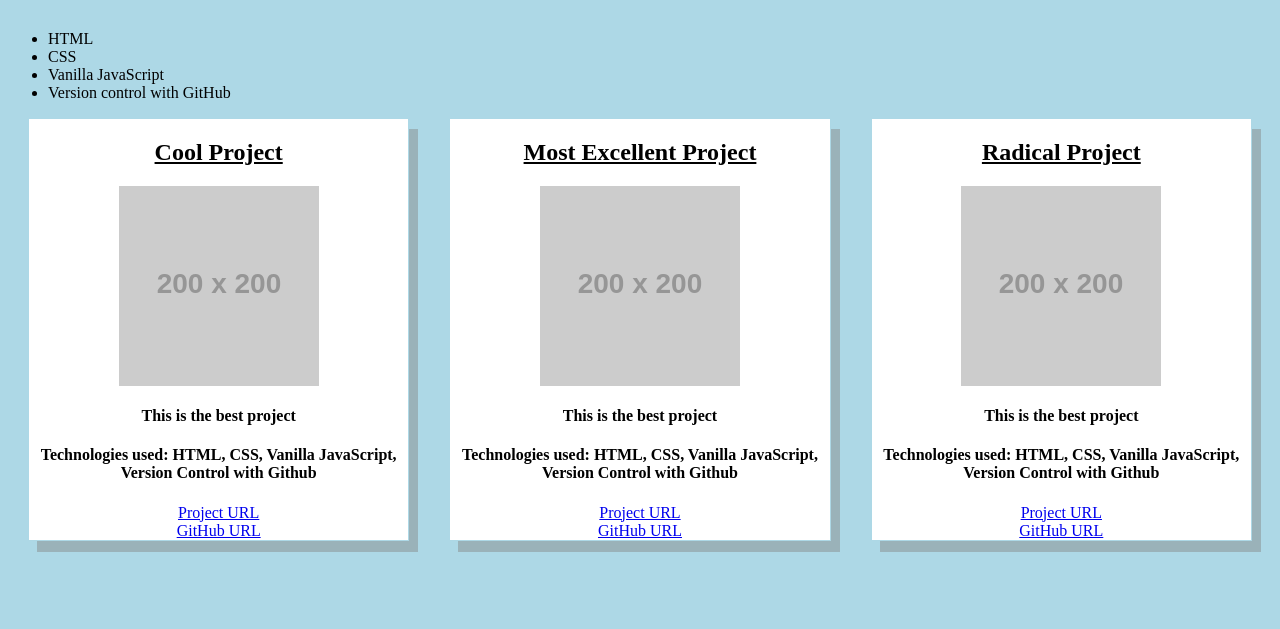
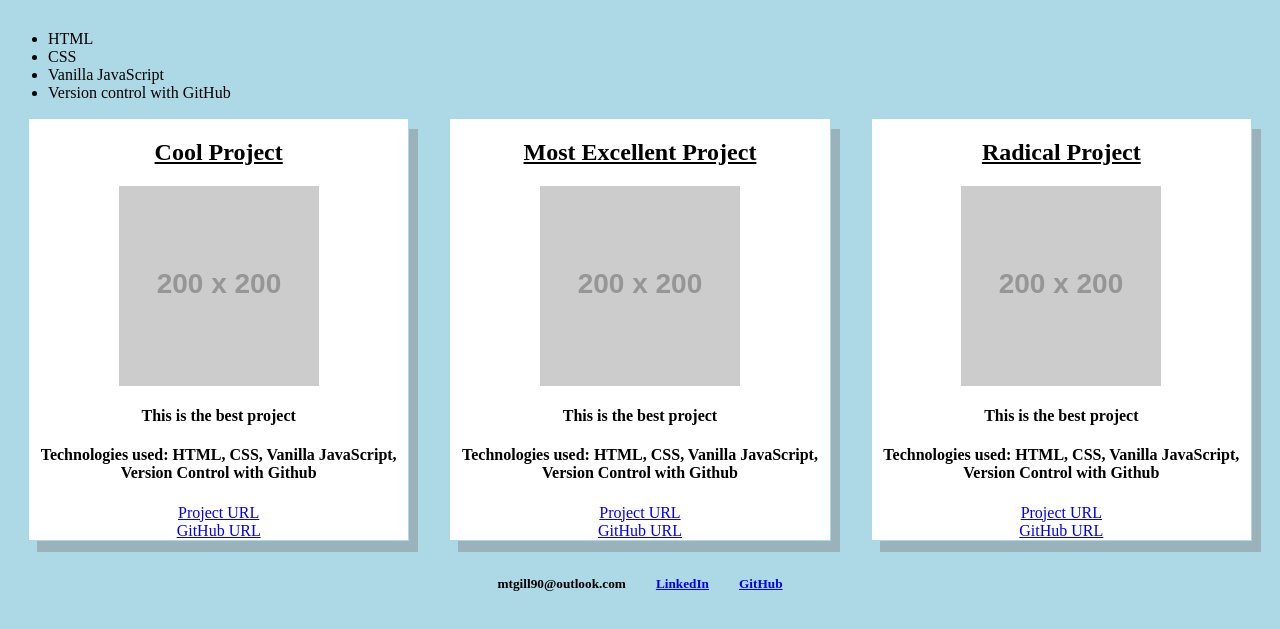
Before and after one commit to mtgill/personal-bio-site, a plain HTML site: page index.html in a window 1280 px wide. Shown: the part 111-740 px from the top of the page. Drawn offline with Linux system fonts and the light colour scheme; placeholder pictures from the web are drawn by us.

Commit message:
updated footer styling

```diff
--- a/index.html
+++ b/index.html
@@ -45,6 +45,11 @@
   <!-- Footer -->
   <footer class="page-footer">
     <!-- TODO: Fill in contact info here: Include things like email, LinkedIn, Twitter and GitHub links. -->
+    <div class="contact-info">
+        <h5>mtgill90@outlook.com</h5>
+        <h5><a href="https://www.linkedin.com/in/matt-gill-961466b9/">LinkedIn</a></h5>
+        <h5><a href="https://github.com/mtgill">GitHub</a></h5>
+    </div>
   </footer>
   <!-- End Footer -->
 
--- a/main.css
+++ b/main.css
@@ -33,7 +33,7 @@ img {
     background-color: white;
     text-align: center;
     width: 100%;
-    margin-bottom: 15px;
+    margin-bottom: 25px;
     box-shadow: 7px 9px rgba(128, 128, 128, 0.445);
 }
 }
@@ -44,7 +44,19 @@ img {
     border: 1px solid lightblue;
     background-color: white;
     text-align: center;
-    margin-bottom: 15px;
+    margin-bottom: 20px;
     box-shadow: 9px 11px rgba(128, 128, 128, 0.445);
     }
 }
+
+.contact-info {
+    display: flex;
+    width: 100%;
+    flex-direction: row;
+    justify-content: center;
+}
+
+.contact-info h5 {
+    margin: 15px;
+
+}
```
